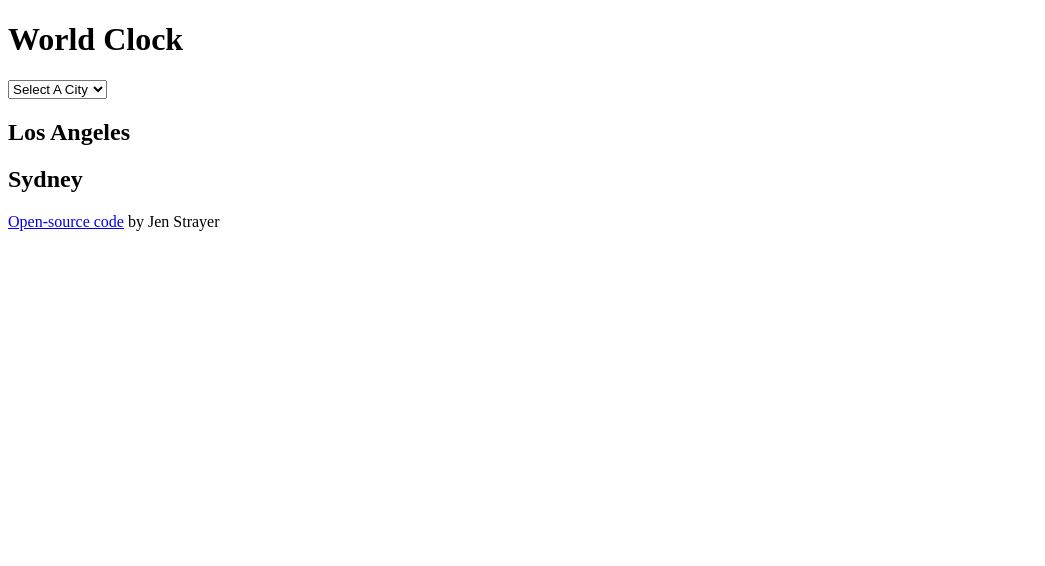
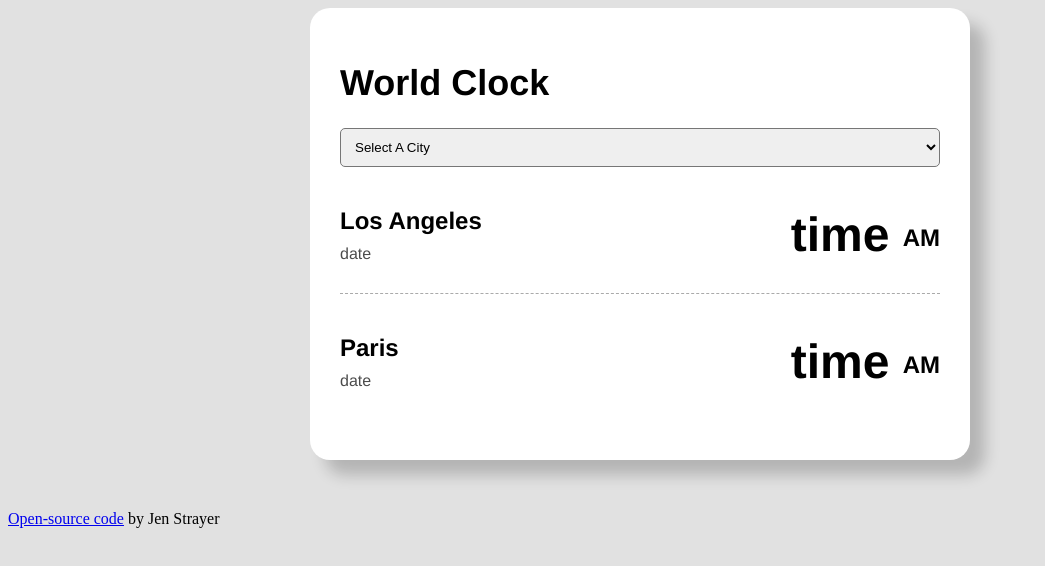
Before and after one commit to jstraye1/world-clock, a plain HTML site: page index.html in a window 1280 px wide. Shown: the whole page, without its empty margins (0-1045 px from the left). Drawn offline with Linux system fonts and the light colour scheme.

Commit message:
initial styles

```diff
--- a/css/style.css
+++ b/css/style.css
@@ -0,0 +1,61 @@
+body {
+  background: #e1e1e1;
+}
+
+.container {
+  max-width: 600px;
+  margin: 0 auto;
+  background: white;
+  padding: 30px;
+  box-shadow: 15px 15px 15px rgba(0, 0, 0, 0.2);
+  border-radius: 20px;
+}
+
+select {
+  width: 100%;
+  padding: 10px;
+  border-radius: 5px;
+}
+
+h1 {
+  font-family: "Franklin Gothic Medium", "Arial Narrow", Arial, sans-serif;
+  font-size: 36px;
+}
+
+.cities {
+  display: flex;
+  justify-content: space-between;
+  margin: 10px 0;
+  padding: 30px 0;
+  border-bottom: 1px dashed #aaa;
+  font-family: "Franklin Gothic Medium", "Arial Narrow", Arial, sans-serif;
+}
+
+.cities:last-child {
+  border: none;
+}
+
+.cities h2 {
+  margin: 0;
+  font-size: 24px;
+}
+
+.time {
+  font-size: 48px;
+  font-weight: bold;
+}
+
+.time small {
+  font-size: 24px;
+  vertical-align: middle;
+  line-height: 48px;
+}
+
+.date {
+  opacity: 0.7;
+  padding-top: 10px;
+}
+
+footer {
+  margin-top: 50px;
+}
--- a/index.html
+++ b/index.html
@@ -18,14 +18,18 @@
       </select>
 
       <div class="cities">
-        <h2>Los Angeles</h2>
-        <div class="date"></div>
-        <div class="time"></div>
+        <div>
+          <h2>Los Angeles</h2>
+          <div class="date">date</div>
+        </div>
+        <div class="time">time <small>AM</small></div>
       </div>
       <div class="cities">
-        <h2>Sydney</h2>
-        <div class="date"></div>
-        <div class="time"></div>
+        <div>
+          <h2>Paris</h2>
+          <div class="date">date</div>
+        </div>
+        <div class="time">time <small>AM</small></div>
       </div>
     </div>
     <footer>
```
